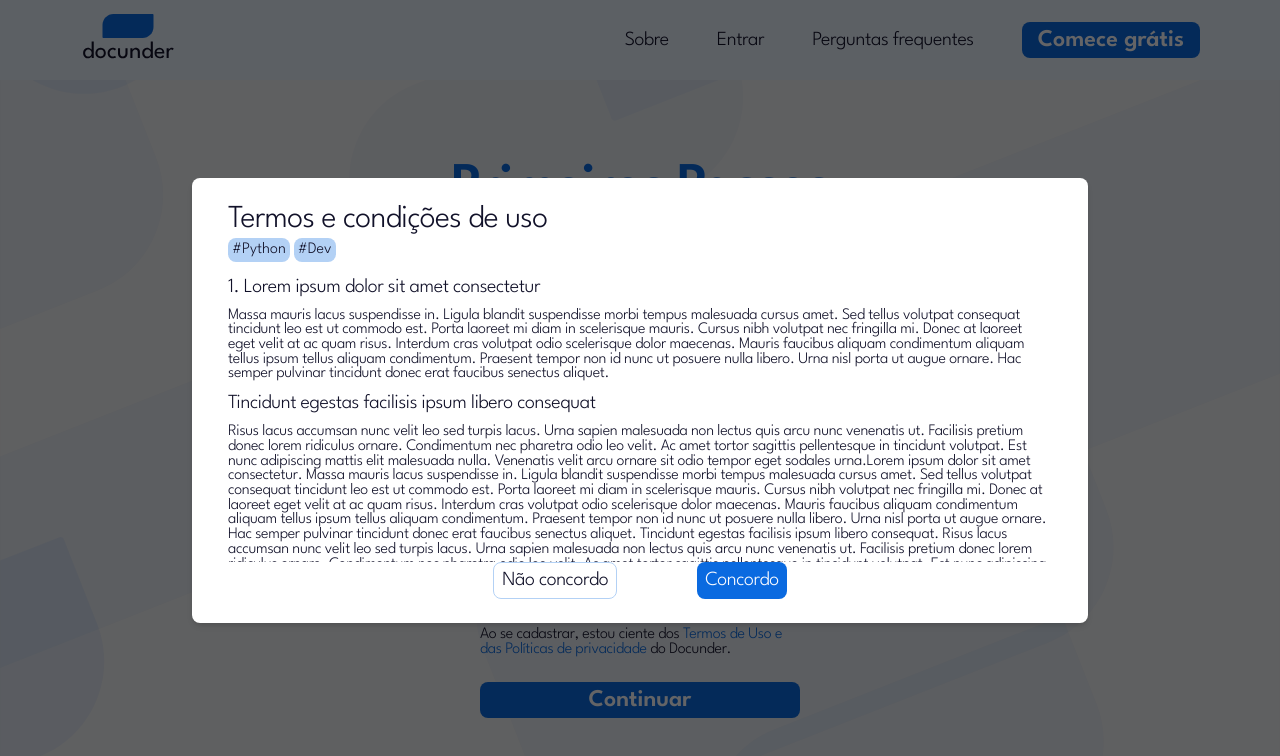
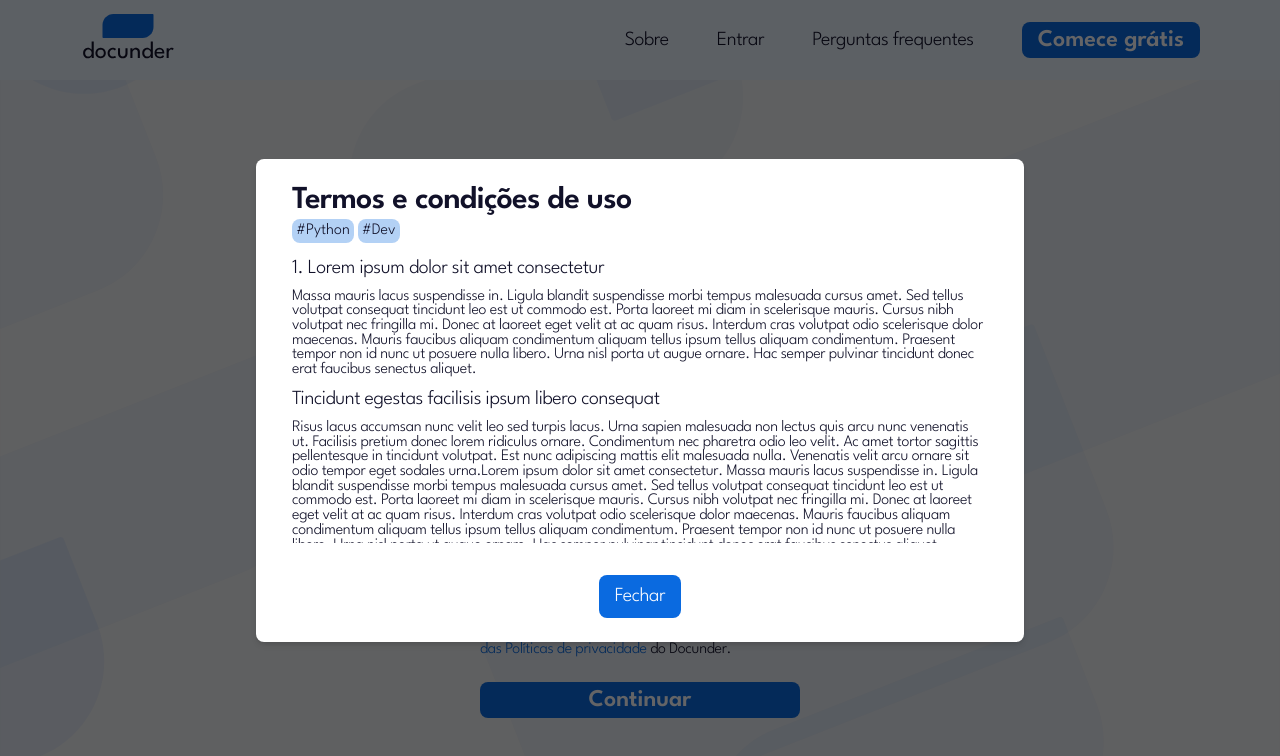
Before and after one commit to Organizacao-Docunder/frontend-app, a Next.js app in the folder nextjs-app/: page /signup in a window 1280 px wide. Both pictures are taken after a click on the element "Termos de Uso e das Políticas de privacidade". Shown: the top 756 px of the page. Built offline with nearby package versions, Linux system fonts and the light colour scheme.

Commit message:
style: close button of modal terms

```diff
--- a/nextjs-app/src/app/signup/ModalTerms.tsx
+++ b/nextjs-app/src/app/signup/ModalTerms.tsx
@@ -1,10 +1,10 @@
 import CustomModal from "@/components/CustomModal";
 
-export default function ModalSecretAnswers({ isModalOpen, setIsModalOpen}) {
+export default function ModalSecretAnswers({ isModalOpen, setIsModalOpen }) {
   return (
-    <CustomModal isOpen={isModalOpen} onClose={() => setIsModalOpen(false)}>
+    <CustomModal isOpen={isModalOpen} onClose={() => setIsModalOpen(false)} customStyle={"max-w-3xl"}>
       <div className="flex flex-col py-1 px-4 w-full justify-center">
-        <h3 className="text-h3 font-weight-bold text-neutral-2">Termos e condições de uso</h3>
+        <h3 className="text-h3 font-weight-600 text-neutral-2">Termos e condições de uso</h3>
         <div className="flex items-center gap-1 mb-3">
           <span className="tag">#Python</span>
           <span className="tag">#Dev</span>
@@ -22,8 +22,7 @@ export default function ModalSecretAnswers({ isModalOpen, setIsModalOpen}) {
           </p>
         </div>
         <div className="flex justify-center w-full gap-20">
-          <button onClick={() => setIsModalOpen(false)} className="rounded-lg py-1 px-2 border border-primary-4 text-h5 text-neutral-2">Não concordo</button>
-          <button onClick={() => setIsModalOpen(false)} className="rounded-lg py-1 px-2 bg-primary-1 text-h5 text-neutral-1 font-weight-bold">Concordo</button>
+          <button onClick={() => setIsModalOpen(false)} className="rounded-lg py-2 px-4 mt-8 bg-primary-1 text-h5 text-neutral-1 font-weight-bold">Fechar</button>
         </div>
       </div>
     </CustomModal>
--- a/nextjs-app/src/components/CustomModal.tsx
+++ b/nextjs-app/src/components/CustomModal.tsx
@@ -1,9 +1,9 @@
-const CustomModal = ({ isOpen, onClose, children }) => {
+const CustomModal = ({ isOpen, onClose, children, customStyle = "" }) => {
   if (!isOpen) return null;
 
   return (
     <div className="bg-black bg-opacity-60 absolute z-20 top-0 left-0 w-full h-full flex items-center justify-center" onClick={onClose}>
-      <div className="bg-white p-5 w-full max-w-4xl rounded-lg shadow-md flex items-center justify-center">
+      <div className={`bg-white p-5 w-full rounded-lg shadow-md flex items-center justify-center ${customStyle}`}>
         {children}
       </div>
     </div>
```
